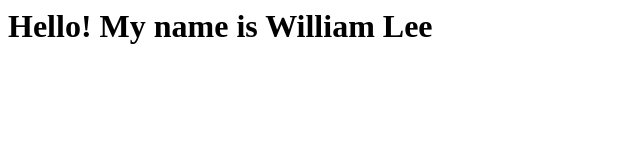
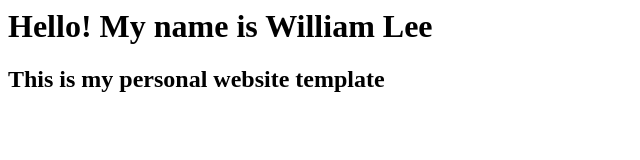
Before and after one commit to wills-projects/WilliamLee.github.io, a plain HTML site: page index.html in a window 1280 px wide. Shown: the whole page, without its empty margins (0-640 px from the left). Drawn offline with Linux system fonts and the light colour scheme.

Commit message:
update index.html

```diff
--- a/index.html
+++ b/index.html
@@ -6,5 +6,6 @@
   </head>
   <body>
     <h1>Hello! My name is William Lee</h1>
+    <h2>This is my personal website template</h2>
   </body>
 </html>
```
